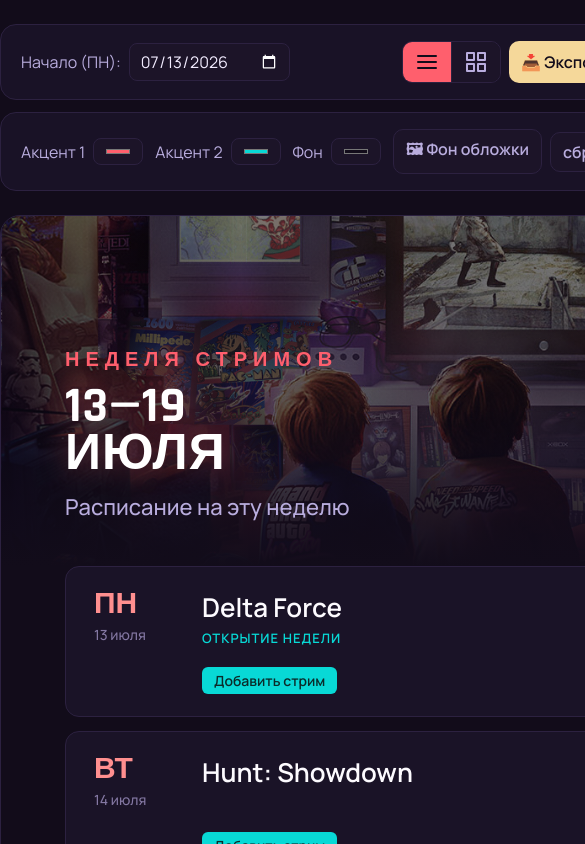
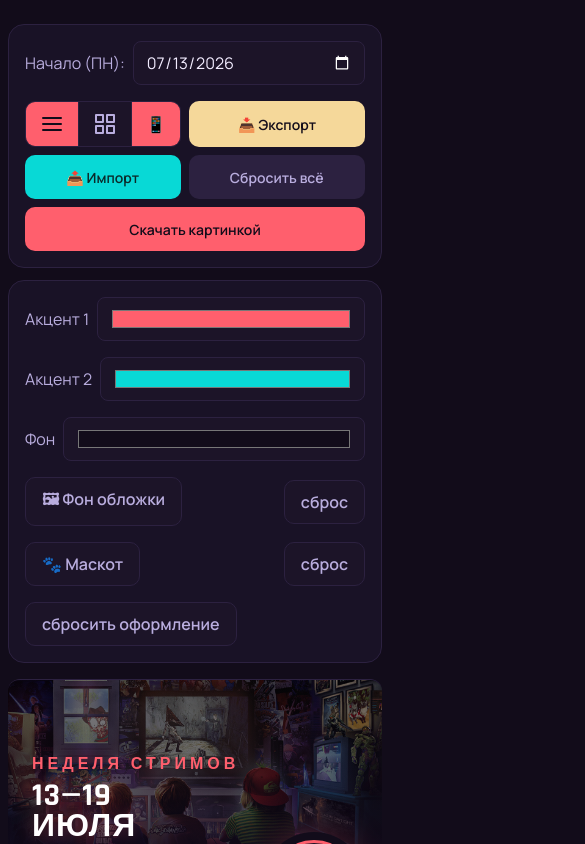
Before and after one commit to mfreddi/schedule, a React (Vite) app: page / in a window 390 px wide. Shown: the top 844 px of the page, 585 px wide, since content can reach past the window. Built offline with nearby package versions, Linux system fonts and the light colour scheme.

Commit message:
add mobile version

```diff
--- a/src/App.tsx
+++ b/src/App.tsx
@@ -31,6 +31,10 @@ function App() {
     isExporting,
     view,
     setView,
+    mobileEdit,
+    toggleMobileEdit,
+    resetMobileEdit,
+    mobileAuto,
   } = useScheduleState();
 
   const onImportClick = useCallback(() => fileInputRef.current?.click(), []);
@@ -53,9 +57,14 @@ function App() {
         isExporting={isExporting}
         view={view}
         onViewChange={setView}
+        mobileEdit={mobileEdit}
+        onToggleMobileEdit={toggleMobileEdit}
+        mobileAuto={mobileAuto}
+        onResetMobileEdit={resetMobileEdit}
       />
       <input ref={fileInputRef} type="file" accept=".json" onChange={handleFileImport} hidden />
 
+      <div className="poster-scroll">
         <Poster
           posterRef={posterRef}
           hero={state.hero}
@@ -74,7 +83,9 @@ function App() {
           onTwitchChange={setTwitch}
           twitch={state.twitch}
           view={view}
+          mobileEdit={mobileEdit}
         />
+      </div>
     </div>
   );
 }
--- a/src/components/Poster.tsx
+++ b/src/components/Poster.tsx
@@ -19,6 +19,7 @@ interface PosterProps {
   onTwitchChange: (value: string) => void;
   twitch: string;
   view: 'vertical' | 'horizontal';
+  mobileEdit: boolean;
 }
 
 const formatDate = (d: Date): string => {
@@ -59,10 +60,11 @@ const Poster = memo(
     onTwitchChange,
     twitch,
     view,
+    mobileEdit,
   }: PosterProps) => {
     return (
       <div
-        className={`poster ${view === 'horizontal' ? 'horizontal' : 'vertical'}`}
+        className={`poster ${view === 'horizontal' ? 'horizontal' : 'vertical'}${mobileEdit ? ' mobile-edit' : ''}`}
         ref={posterRef}
       >
         <div className="hero">
@@ -210,13 +212,12 @@ const Poster = memo(
                     </div>
                   ))}
 
+                  <div className="day-controls">
                     <div className="game-actions" data-html2canvas-ignore>
                       <button className="add-btn" onClick={() => onAddGame(index)}>
                         Добавить стрим
                       </button>
                     </div>
-                </div>
-
                     <div className="right-controls" data-html2canvas-ignore>
                       <button
                         className="day-toggle"
@@ -232,6 +233,8 @@ const Poster = memo(
                       >
                         ★
                       </button>
+                    </div>
+                  </div>
                 </div>
               </div>
             );
--- a/src/components/Toolbar.tsx
+++ b/src/components/Toolbar.tsx
@@ -16,6 +16,10 @@ interface ToolbarProps {
   isExporting: boolean;
   view: 'vertical' | 'horizontal';
   onViewChange: (view: 'vertical' | 'horizontal') => void;
+  mobileEdit: boolean;
+  onToggleMobileEdit: () => void;
+  mobileAuto: boolean;
+  onResetMobileEdit: () => void;
 }
 
 const Toolbar = memo(
@@ -34,6 +38,10 @@ const Toolbar = memo(
     isExporting,
     view,
     onViewChange,
+    mobileEdit,
+    onToggleMobileEdit,
+    mobileAuto,
+    onResetMobileEdit,
   }: ToolbarProps) => {
     const handleImageChange =
       (kind: ImageKind) =>
@@ -66,9 +74,9 @@ const Toolbar = memo(
                   viewBox="0 0 24 24"
                   fill="none"
                   stroke="currentColor"
-                  stroke-width="2"
-                  stroke-linecap="round"
-                  stroke-linejoin="round"
+                  strokeWidth="2"
+                  strokeLinecap="round"
+                  strokeLinejoin="round"
                 >
                   <line x1="3" y1="6" x2="21" y2="6"></line>
                   <line x1="3" y1="12" x2="21" y2="12"></line>
@@ -80,6 +88,7 @@ const Toolbar = memo(
                 className={`view-btn${view === 'horizontal' ? ' active' : ''}`}
                 onClick={() => onViewChange('horizontal')}
                 title="Горизонтальный вид (неделя в ряд)"
+                disabled={mobileEdit}
               >
                 <svg
                   width="24"
@@ -87,9 +96,9 @@ const Toolbar = memo(
                   viewBox="0 0 24 24"
                   fill="none"
                   stroke="currentColor"
-                  stroke-width="2"
-                  stroke-linecap="round"
-                  stroke-linejoin="round"
+                  strokeWidth="2"
+                  strokeLinecap="round"
+                  strokeLinejoin="round"
                 >
                   <rect x="3" y="3" width="7" height="7"></rect>
                   <rect x="14" y="3" width="7" height="7"></rect>
@@ -97,6 +106,20 @@ const Toolbar = memo(
                   <rect x="3" y="14" width="7" height="7"></rect>
                 </svg>
               </button>
+              {mobileEdit && (
+                <button
+                  type="button"
+                  className={`view-btn${mobileEdit ? ' active' : ''}`}
+                  onClick={mobileAuto ? onToggleMobileEdit : onResetMobileEdit}
+                  title={
+                    mobileAuto
+                      ? 'Мобильное редактирование (авто). Нажмите для отключения'
+                      : 'Мобильное редактирование вручную. Нажмите для возврата в авто-режим'
+                  }
+                >
+                  📱
+                </button>
+              )}
             </div>
             <button className="btn btn-export" onClick={onExport}>
               📥 Экспорт
--- a/src/hooks/useScheduleState.ts
+++ b/src/hooks/useScheduleState.ts
@@ -1,4 +1,4 @@
-import { useCallback, useMemo, useState, type ChangeEvent } from 'react';
+import { useCallback, useMemo, useEffect, useState, type ChangeEvent } from 'react';
 import type { GameField, ImageKind, ScheduleDay, ScheduleState, ThemeKey } from '../types';
 import {
   createDefaultState,
@@ -38,6 +38,10 @@ export interface UseScheduleStateResult {
   isExporting: boolean;
   view: 'vertical' | 'horizontal';
   setView: (view: 'vertical' | 'horizontal') => void;
+  mobileEdit: boolean;
+  toggleMobileEdit: () => void;
+  resetMobileEdit: () => void;
+  mobileAuto: boolean;
 }
 
 export function useScheduleState(): UseScheduleStateResult {
@@ -59,6 +63,33 @@ export function useScheduleState(): UseScheduleStateResult {
   }, []);
 
   const [view, setView] = useState<'vertical' | 'horizontal'>('vertical');
+  const [mobileAuto, setMobileAuto] = useState(true);
+  const [mobileEdit, setMobileEdit] = useState(false);
+  const [manualMobileEdit, setManualMobileEdit] = useState(false);
+
+  useEffect(() => {
+    if (typeof window === 'undefined') return;
+    const mql = window.matchMedia('(max-width: 768px)');
+    const apply = (matches: boolean) => {
+      setMobileEdit(mobileAuto ? matches : manualMobileEdit);
+      if (matches) {
+        setView('vertical');
+      }
+    };
+    apply(mql.matches);
+    mql.addEventListener('change', (e) => apply(e.matches));
+    return () => mql.removeEventListener('change', (e) => apply(e.matches));
+  }, [mobileAuto, manualMobileEdit]);
+
+  const toggleMobileEdit = useCallback(() => {
+    setMobileAuto(false);
+    setManualMobileEdit((v) => !v);
+  }, []);
+
+  const resetMobileEdit = useCallback(() => {
+    setMobileAuto(true);
+    setManualMobileEdit(false);
+  }, []);
 
   const setStartDate = useCallback((value: string): void => {
     setState((prev: ScheduleState) => ({
@@ -225,5 +256,9 @@ export function useScheduleState(): UseScheduleStateResult {
     isExporting,
     view,
     setView,
+    mobileEdit,
+    toggleMobileEdit,
+    resetMobileEdit,
+    mobileAuto,
   };
 }
--- a/src/index.css
+++ b/src/index.css
@@ -41,14 +41,37 @@ textarea {
 }
 
 .app-shell {
-  width: 1080px;
+  width: 100%;
+  max-width: 1080px;
   margin: 0 auto;
-  padding-bottom: 40px;
+  /* padding: 0 12px 40px; */
+}
+
+.poster-scroll {
+  width: 100%;
+  overflow-x: auto;
+  -webkit-overflow-scrolling: touch;
+  scrollbar-width: thin;
+  scrollbar-color: var(--c-border) transparent;
+}
+
+.poster-scroll::-webkit-scrollbar {
+  height: 8px;
+}
+
+.poster-scroll::-webkit-scrollbar-track {
+  background: transparent;
+}
+
+.poster-scroll::-webkit-scrollbar-thumb {
+  background: var(--c-border);
+  border-radius: 4px;
 }
 
 .save-bar,
 .theme-bar {
-  width: 1080px;
+  width: 100%;
+  max-width: 1080px;
   margin: 24px auto 0;
   display: flex;
   flex-wrap: wrap;
@@ -72,7 +95,9 @@ textarea {
   align-items: center;
   gap: 8px;
   color: var(--c-text-muted);
+  min-height: 44px;
 }
+
 [contenteditable='true']:hover {
   background: rgba(255, 255, 255, 0.07);
 }
@@ -88,7 +113,9 @@ textarea {
   border: 1px solid var(--c-border);
   border-radius: 8px;
   color: var(--c-text);
-  padding: 6px 10px;
+  padding: 8px 12px;
+  min-height: 44px;
+  font-size: 16px;
 }
 input[type='date'] {
   color-scheme: dark;
@@ -104,10 +131,13 @@ input[type='date'] {
 .btn-file {
   border: none;
   border-radius: 10px;
-  padding: 8px 12px;
+  padding: 10px 16px;
   cursor: pointer;
   font-weight: 600;
   transition: background 0.2s ease;
+  min-height: 44px;
+  font-size: 16px;
+  touch-action: manipulation;
 }
 
 .btn-export {
@@ -273,8 +303,8 @@ input[type='date'] {
 }
 .day-toggle,
 .highlight-toggle {
-  width: 28px;
-  height: 28px;
+  width: 32px;
+  height: 32px;
   border-radius: 50%;
   background: var(--c-panel);
   border: 1px solid var(--c-border-dashed);
@@ -289,6 +319,7 @@ input[type='date'] {
   user-select: none;
   font-weight: 700;
   padding: 0;
+  touch-action: manipulation;
 }
 .day-toggle:hover,
 .highlight-toggle:hover {
@@ -318,9 +349,6 @@ input[type='date'] {
   flex-direction: column;
   align-items: flex-end;
   gap: 8px;
-  position: absolute;
-  right: -35px;
-  top: 0;
 }
 .day {
   font-family: 'Rajdhani', sans-serif;
@@ -409,6 +437,9 @@ input[type='date'] {
   color: var(--c-text-faint);
   font-weight: 500;
 }
+.day-controls {
+  justify-content: space-between;
+}
 .game-actions {
   display: flex;
   gap: 6px;
@@ -419,12 +450,13 @@ input[type='date'] {
   border: none;
   color: var(--c-text-muted);
   border-radius: 6px;
-  padding: 4px 12px;
+  padding: 8px 12px;
   font-size: 14px;
   cursor: pointer;
   transition: background 0.2s;
   font-family: 'Manrope', sans-serif;
   font-weight: 600;
+  min-height: 36px;
 }
 .game-actions button:hover {
   background: var(--c-border-dashed);
@@ -442,10 +474,14 @@ input[type='date'] {
   color: #120c1a;
   border: none;
   border-radius: 999px;
-  width: 24px;
-  height: 24px;
+  width: 32px;
+  height: 32px;
   cursor: pointer;
   font-weight: 700;
+  display: flex;
+  align-items: center;
+  justify-content: center;
+  touch-action: manipulation;
 }
 .remove-btn:hover {
   background: #ff7a85;
@@ -489,13 +525,18 @@ input[type='date'] {
   border: none;
   background: var(--c-panel-alt);
   color: var(--c-text-muted);
-  padding: 8px 12px;
+  padding: 10px 14px;
   cursor: pointer;
   font-weight: 600;
   display: flex;
+  min-height: 44px;
+  min-width: 44px;
+  align-items: center;
+  justify-content: center;
   transition:
     background 0.2s ease,
     color 0.2s ease;
+  touch-action: manipulation;
 }
 .view-btn + .view-btn {
   border-left: 1px solid var(--c-border);
@@ -575,3 +616,234 @@ input[type='date'] {
   font-size: 11px;
   text-align: center;
 }
+
+.poster.mobile-edit {
+  width: 100%;
+  border-radius: 12px;
+}
+
+.poster.mobile-edit .hero {
+  height: 220px;
+}
+
+.poster.mobile-edit .hero-content {
+  left: 24px;
+  bottom: 28px;
+  max-width: 80%;
+}
+
+.poster.mobile-edit .eyebrow {
+  font-size: 16px;
+  letter-spacing: 4px;
+  margin-bottom: 6px;
+}
+
+.poster.mobile-edit .title {
+  font-size: 32px;
+  text-shadow: 0 0 18px var(--c-accent-glow-35);
+}
+
+.poster.mobile-edit .subtitle {
+  font-size: 16px;
+  margin-top: 8px;
+}
+
+.poster.mobile-edit .mascot-badge {
+  width: 88px;
+  height: 88px;
+  right: 24px;
+  bottom: -28px;
+}
+
+.poster.mobile-edit .mascot-badge img {
+  width: 52px;
+  height: 52px;
+}
+
+.poster.mobile-edit .schedule {
+  padding: 0 10px 0;
+  gap: 12px;
+}
+
+.poster.mobile-edit .row {
+  grid-template-columns: 1fr;
+  padding: 18px 16px;
+  gap: 10px;
+  border-radius: 12px;
+}
+
+.poster.mobile-edit .row > div:first-child {
+  display: flex;
+  align-items: baseline;
+  justify-content: space-between;
+  padding-right: 0;
+}
+
+.poster.mobile-edit .day {
+  font-size: 24px;
+}
+
+.poster.mobile-edit .date {
+  font-size: 13px;
+  margin-top: 0;
+}
+
+.poster.mobile-edit .games-list {
+  gap: 10px;
+}
+
+.poster.mobile-edit .game-item {
+  grid-template-columns: 1fr auto;
+  gap: 8px;
+  text-align: left;
+  position: relative;
+}
+
+.poster.mobile-edit .game-item .game {
+  font-size: 18px;
+}
+
+.poster.mobile-edit .game-item .tag {
+  font-size: 12px;
+}
+
+.poster.mobile-edit .time-container {
+  justify-content: flex-start;
+}
+
+.poster.mobile-edit .game-item .time {
+  font-size: 20px;
+  padding: 6px 14px;
+  min-width: 110px;
+  justify-self: start;
+}
+
+.poster.mobile-edit .right-controls {
+  position: static;
+  flex-direction: row;
+  justify-content: flex-end;
+  margin-top: 4px;
+}
+
+.poster.mobile-edit .day-toggle,
+.poster.mobile-edit .highlight-toggle {
+  width: 40px;
+  height: 40px;
+  font-size: 16px;
+}
+
+.poster.mobile-edit .game-actions {
+  margin-top: 4px;
+}
+
+.poster.mobile-edit .game-actions button {
+  padding: 10px 14px;
+  font-size: 14px;
+  min-height: 40px;
+}
+
+.poster.mobile-edit .footer {
+  margin: 20px 16px 0;
+}
+
+@media (max-width: 768px) {
+  .save-bar,
+  .theme-bar {
+    flex-direction: column;
+    align-items: stretch;
+    gap: 16px;
+    padding: 16px;
+  }
+
+  .btn-group {
+    width: 100%;
+    justify-content: stretch;
+  }
+
+  .btn-group .btn {
+    flex: 1 1 auto;
+    min-width: 0;
+  }
+
+  .theme-bar {
+    align-items: stretch;
+  }
+
+  .theme-group {
+    flex-wrap: wrap;
+  }
+
+  .save-bar label,
+  .theme-group {
+    justify-content: space-between;
+  }
+
+  .save-bar label input[type='date'],
+  .theme-group input[type='color'] {
+    flex: 1 1 auto;
+    min-width: 0;
+  }
+
+  .right-controls {
+    right: 4px;
+    top: 4px;
+    gap: 4px;
+  }
+
+  .day-toggle,
+  .highlight-toggle {
+    width: 36px;
+    height: 36px;
+    font-size: 16px;
+  }
+
+  .remove-btn {
+    width: 36px;
+    height: 36px;
+  }
+
+  .game-actions button {
+    padding: 10px 14px;
+    font-size: 14px;
+  }
+
+  .row {
+    padding: 16px 16px 16px 16px;
+    gap: 8px;
+  }
+
+  .schedule {
+    padding: 0 16px;
+    gap: 10px;
+  }
+
+  .poster {
+    margin-top: 16px;
+    border-radius: 12px;
+  }
+}
+
+@media (max-width: 480px) {
+  .app-shell {
+    padding: 0 8px 32px;
+  }
+
+  .btn {
+    font-size: 14px;
+    padding: 10px 12px;
+  }
+
+  .poster {
+    border-radius: 0;
+    border-left: none;
+    border-right: none;
+  }
+
+  .schedule {
+    padding: 0 12px;
+  }
+
+  .row {
+    padding: 14px 12px;
+  }
+}
```
Lines whose indentation alone changed are shown as unchanged.
